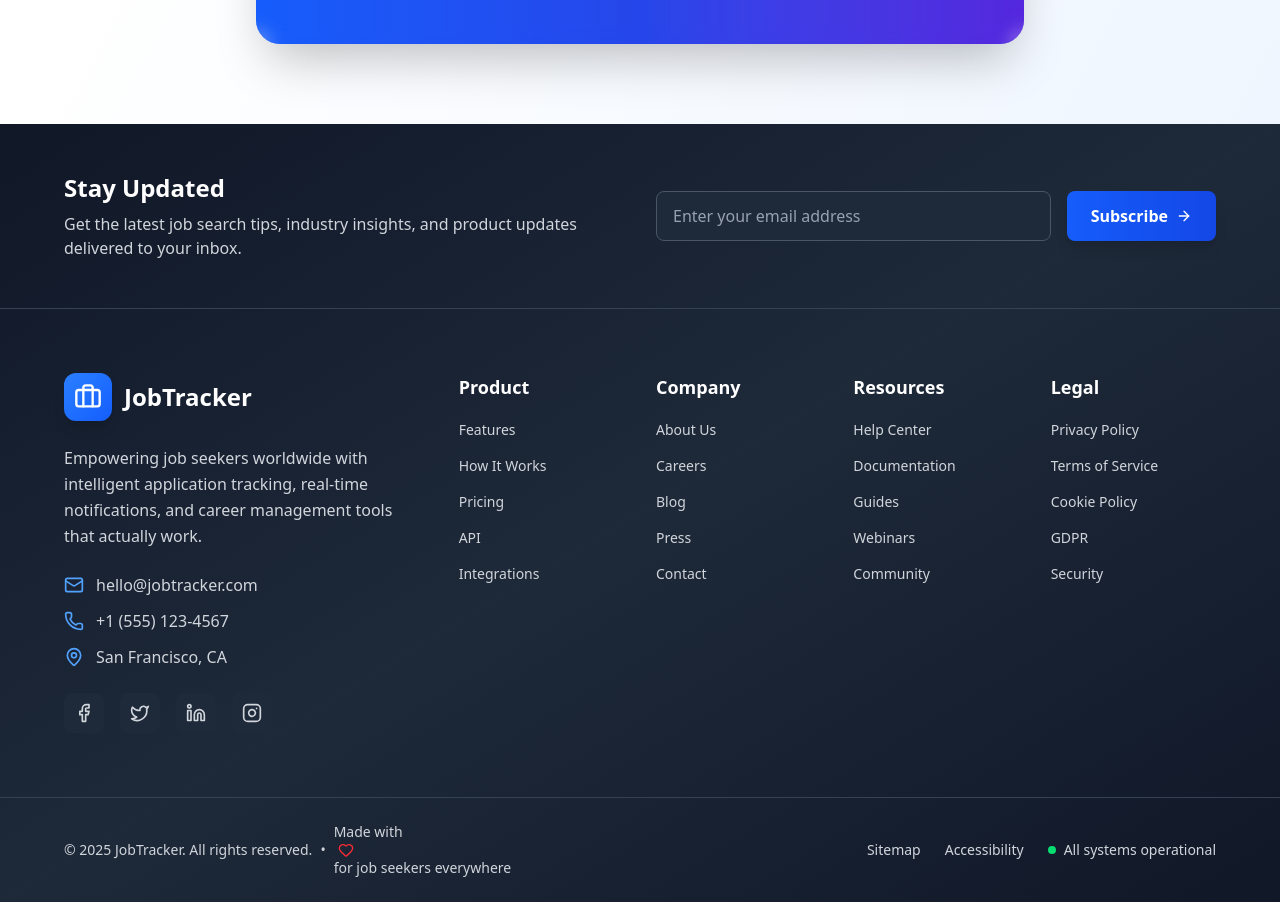
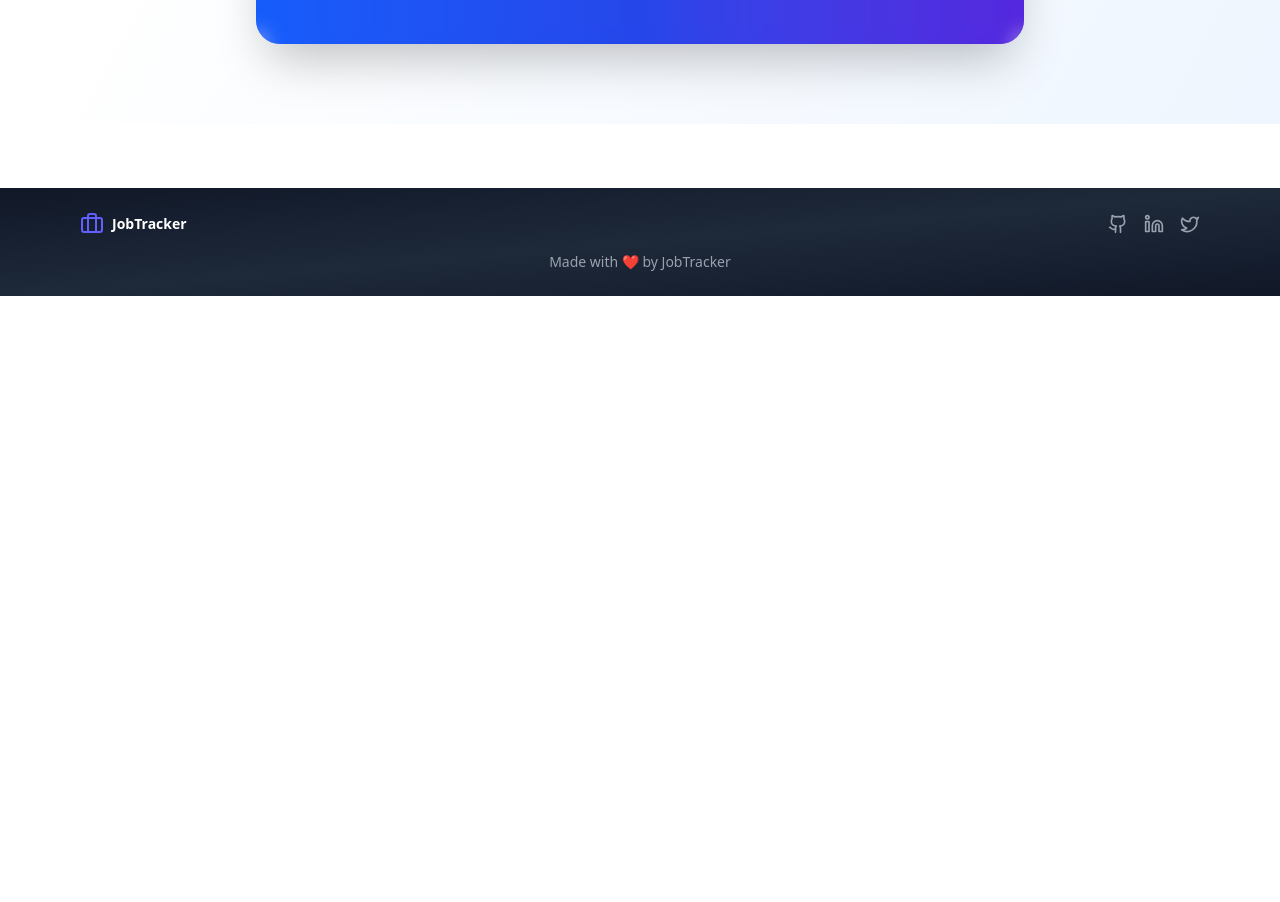
Before and after one commit to AayushKhanal47/Job-Tracker, a React (Vite) app in the folder frontend/: page / in a window 1280 px wide. Shown: the part 2380-3282 px from the top of the page. After the commit the page ends 2676 px from the top, so only its background shows below. Built offline with nearby package versions, Linux system fonts and the light colour scheme.

Commit message:
feat:added footer

```diff
--- a/frontend/src/components/Footer.tsx
+++ b/frontend/src/components/Footer.tsx
@@ -1,233 +1,39 @@
+import { Briefcase, Github, Linkedin, Twitter } from "lucide-react";
 import { Link } from "react-router-dom";
-import { Briefcase, Mail, Phone, MapPin, Facebook, Twitter, Linkedin, Instagram, ArrowRight, Heart } from 'lucide-react';
 
 const Footer = () => {
-  const currentYear = new Date().getFullYear();
+  return (
+    <footer className="bg-gradient-to-br from-gray-900 via-gray-800 to-gray-900 text-white py-6 mt-16">
+      <div className="max-w-6xl mx-auto px-4 flex flex-col sm:flex-row justify-between items-center gap-6">
+        <div className="flex items-center gap-2">
+          <Briefcase className="w-6 h-6 text-indigo-500" />
+          <span className="text-sm font-semibold">JobTracker</span>
+        </div>
 
-  const footerLinks = {
-    product: [
-      { name: 'Features', href: '#features' },
-      { name: 'How It Works', href: '#how-it-works' },
-      { name: 'Pricing', href: '/pricing' },
-      { name: 'API', href: '/api' },
-      { name: 'Integrations', href: '/integrations' },
-    ],
-    company: [
-      { name: 'About Us', href: '/about' },
-      { name: 'Careers', href: '/careers' },
-      { name: 'Blog', href: '/blog' },
-      { name: 'Press', href: '/press' },
-      { name: 'Contact', href: '/contact' },
-    ],
-    resources: [
-      { name: 'Help Center', href: '/help' },
-      { name: 'Documentation', href: '/docs' },
-      { name: 'Guides', href: '/guides' },
-      { name: 'Webinars', href: '/webinars' },
-      { name: 'Community', href: '/community' },
-    ],
-    legal: [
-      { name: 'Privacy Policy', href: '/privacy' },
-      { name: 'Terms of Service', href: '/terms' },
-      { name: 'Cookie Policy', href: '/cookies' },
-      { name: 'GDPR', href: '/gdpr' },
-      { name: 'Security', href: '/security' },
-    ],
-  };
-
-  const socialLinks = [
-    { name: 'Facebook', icon: Facebook, href: 'https://facebook.com' },
-    { name: 'Twitter', icon: Twitter, href: 'https://twitter.com' },
-    { name: 'LinkedIn', icon: Linkedin, href: 'https://linkedin.com' },
-    { name: 'Instagram', icon: Instagram, href: 'https://instagram.com' },
-  ];
-
-  return (
-    <footer className="bg-gradient-to-br from-gray-900 via-gray-800 to-gray-900 text-white">
-      {/* Newsletter Section */}
-      <div className="border-b border-gray-700">
-        <div className="max-w-7xl mx-auto px-6 md:px-16 py-12">
-          <div className="grid grid-cols-1 lg:grid-cols-2 gap-8 items-center">
-            <div>
-              <h3 className="text-2xl font-bold mb-2">Stay Updated</h3>
-              <p className="text-gray-300">
-                Get the latest job search tips, industry insights, and product updates delivered to your inbox.
-              </p>
-            </div>
-            <div className="flex flex-col sm:flex-row gap-4">
-              <div className="flex-1">
-                <input
-                  type="email"
-                  placeholder="Enter your email address"
-                  className="w-full px-4 py-3 bg-gray-800 border border-gray-600 rounded-lg text-white placeholder-gray-400 focus:outline-none focus:ring-2 focus:ring-blue-500 focus:border-transparent transition-all duration-200"
-                />
-              </div>
-              <button className="group inline-flex items-center justify-center px-6 py-3 bg-gradient-to-r from-blue-600 to-blue-700 text-white font-semibold rounded-lg hover:from-blue-700 hover:to-blue-800 transition-all duration-200 shadow-lg hover:shadow-xl transform hover:-translate-y-0.5">
-                Subscribe
-                <ArrowRight className="ml-2 w-4 h-4 group-hover:translate-x-1 transition-transform" />
-              </button>
-            </div>
-          </div>
+        <div className="flex gap-4 text-gray-400">
+          <a
+            href="https://github.com/AayushKhanal47"
+            target="_blank"
+            rel="noopener noreferrer">
+            <Github className="w-5 h-5 hover:text-white" />
+          </a>
+          <a
+            href="https://www.linkedin.com/in/aayush-khanal-b1ab64290/"
+            target="_blank"
+            rel="noopener noreferrer">
+            <Linkedin className="w-5 h-5 hover:text-white" />
+          </a>
+          <a
+            href="https://x.com/AayushKhanal20"
+            target="_blank"
+            rel="noopener noreferrer">
+            <Twitter className="w-5 h-5 hover:text-white" />
+          </a>
         </div>
       </div>
 
-      {/* Main Footer Content */}
-      <div className="max-w-7xl mx-auto px-6 md:px-16 py-16">
-        <div className="grid grid-cols-1 lg:grid-cols-6 gap-8">
-          {/* Brand Section */}
-          <div className="lg:col-span-2 space-y-6">
-            <div className="flex items-center space-x-3">
-              <div className="flex items-center justify-center w-12 h-12 bg-gradient-to-br from-blue-500 to-blue-600 rounded-xl shadow-lg">
-                <Briefcase className="w-7 h-7 text-white" />
-              </div>
-              <span className="text-2xl font-bold">JobTracker</span>
-            </div>
-            <p className="text-gray-300 leading-relaxed max-w-md">
-              Empowering job seekers worldwide with intelligent application tracking,
-              real-time notifications, and career management tools that actually work.
-            </p>
-
-            {/* Contact Info */}
-            <div className="space-y-3">
-              <div className="flex items-center space-x-3 text-gray-300">
-                <Mail className="w-5 h-5 text-blue-400" />
-                <span>hello@jobtracker.com</span>
-              </div>
-              <div className="flex items-center space-x-3 text-gray-300">
-                <Phone className="w-5 h-5 text-blue-400" />
-                <span>+1 (555) 123-4567</span>
-              </div>
-              <div className="flex items-center space-x-3 text-gray-300">
-                <MapPin className="w-5 h-5 text-blue-400" />
-                <span>San Francisco, CA</span>
-              </div>
-            </div>
-
-            {/* Social Links */}
-            <div className="flex space-x-4">
-              {socialLinks.map((social) => {
-                const IconComponent = social.icon;
-                return (
-                  <a
-                    key={social.name}
-                    href={social.href}
-                    target="_blank"
-                    rel="noopener noreferrer"
-                    className="flex items-center justify-center w-10 h-10 bg-gray-800 hover:bg-blue-600 rounded-lg transition-all duration-200 group"
-                    aria-label={social.name}
-                  >
-                    <IconComponent className="w-5 h-5 text-gray-300 group-hover:text-white transition-colors" />
-                  </a>
-                );
-              })}
-            </div>
-          </div>
-
-          {/* Links Sections */}
-          <div className="lg:col-span-4 grid grid-cols-2 md:grid-cols-4 gap-8">
-            {/* Product Links */}
-            <div>
-              <h4 className="text-lg font-semibold mb-4 text-white">Product</h4>
-              <ul className="space-y-3">
-                {footerLinks.product.map((link) => (
-                  <li key={link.name}>
-                    <a
-                      href={link.href}
-                      className="text-gray-300 hover:text-blue-400 transition-colors duration-200 text-sm"
-                    >
-                      {link.name}
-                    </a>
-                  </li>
-                ))}
-              </ul>
-            </div>
-
-            {/* Company Links */}
-            <div>
-              <h4 className="text-lg font-semibold mb-4 text-white">Company</h4>
-              <ul className="space-y-3">
-                {footerLinks.company.map((link) => (
-                  <li key={link.name}>
-                    <Link
-                      to={link.href}
-                      className="text-gray-300 hover:text-blue-400 transition-colors duration-200 text-sm"
-                    >
-                      {link.name}
-                    </Link>
-                  </li>
-                ))}
-              </ul>
-            </div>
-
-            {/* Resources Links */}
-            <div>
-              <h4 className="text-lg font-semibold mb-4 text-white">Resources</h4>
-              <ul className="space-y-3">
-                {footerLinks.resources.map((link) => (
-                  <li key={link.name}>
-                    <Link
-                      to={link.href}
-                      className="text-gray-300 hover:text-blue-400 transition-colors duration-200 text-sm"
-                    >
-                      {link.name}
-                    </Link>
-                  </li>
-                ))}
-              </ul>
-            </div>
-
-            {/* Legal Links */}
-            <div>
-              <h4 className="text-lg font-semibold mb-4 text-white">Legal</h4>
-              <ul className="space-y-3">
-                {footerLinks.legal.map((link) => (
-                  <li key={link.name}>
-                    <Link
-                      to={link.href}
-                      className="text-gray-300 hover:text-blue-400 transition-colors duration-200 text-sm"
-                    >
-                      {link.name}
-                    </Link>
-                  </li>
-                ))}
-              </ul>
-            </div>
-          </div>
-        </div>
-      </div>
-
-      {/* Bottom Bar */}
-      <div className="border-t border-gray-700">
-        <div className="max-w-7xl mx-auto px-6 md:px-16 py-6">
-          <div className="flex flex-col md:flex-row justify-between items-center space-y-4 md:space-y-0">
-            <div className="flex items-center space-x-2 text-gray-300 text-sm">
-              <span>© {currentYear} JobTracker. All rights reserved.</span>
-              <span className="hidden md:inline">•</span>
-              <span className="hidden md:inline flex items-center">
-                Made with <Heart className="w-4 h-4 text-red-500 mx-1" /> for job seekers everywhere
-              </span>
-            </div>
-
-            <div className="flex items-center space-x-6 text-sm">
-              <Link
-                to="/sitemap"
-                className="text-gray-300 hover:text-blue-400 transition-colors duration-200"
-              >
-                Sitemap
-              </Link>
-              <Link
-                to="/accessibility"
-                className="text-gray-300 hover:text-blue-400 transition-colors duration-200"
-              >
-                Accessibility
-              </Link>
-              <div className="flex items-center space-x-2">
-                <div className="w-2 h-2 bg-green-400 rounded-full animate-pulse"></div>
-                <span className="text-gray-300">All systems operational</span>
-              </div>
-            </div>
-          </div>
-        </div>
+      <div className="mt-4 text-center text-sm text-gray-400">
+        Made with ❤️ by JobTracker
       </div>
     </footer>
   );
```
